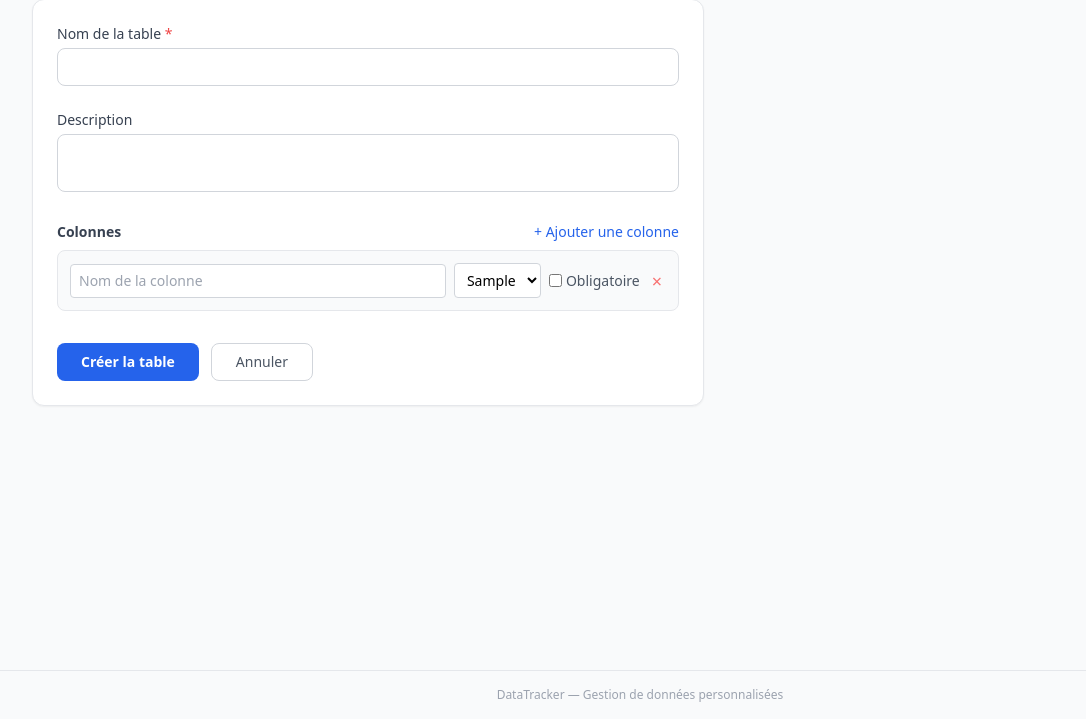
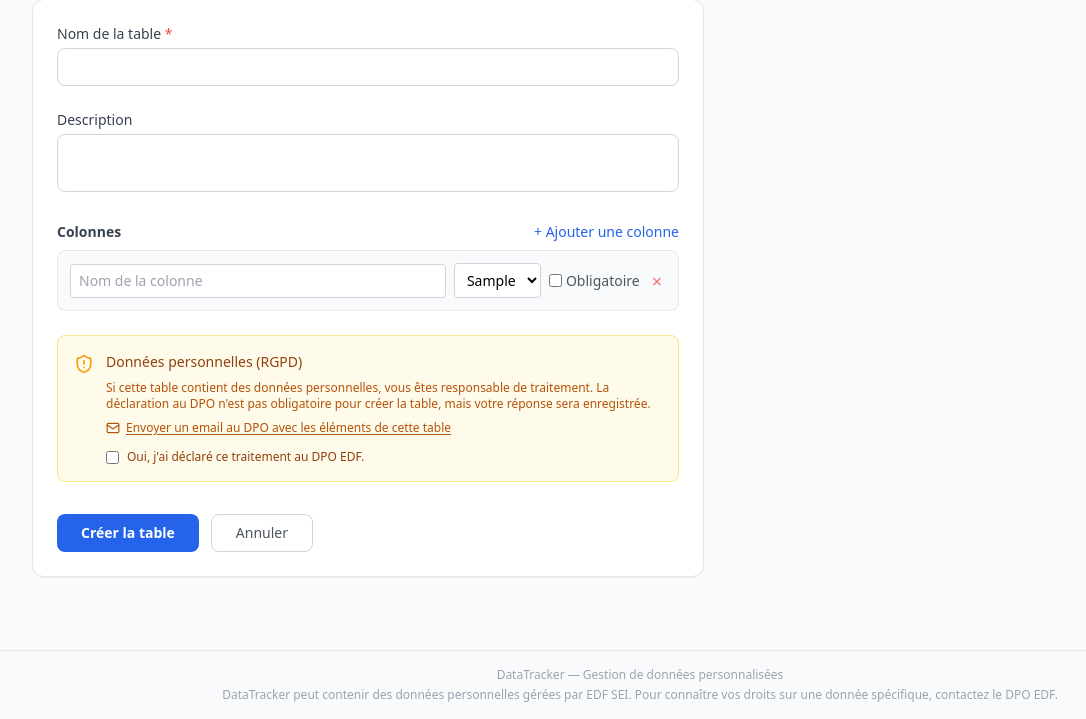
Before and after one commit to emmanuel-leveneur/datatracker, a FastAPI app: template app/templates/tables/create.html in a window 1280 px wide. Shown: the part 81-800 px from the top of the page, without its empty margins (0-1086 px from the left). Run offline with FastAPI, Linux system fonts and the light colour scheme; the template is opened without the code that fills it: most values are stand-ins (such as "Sample title", 1, 10 or a date in 2020); some libraries are stand-ins or nearby versions.

Commit message:
feat(rgpd): chiffrement SQLCipher + mention DPO à la création de table
- Chiffrement AES-256 de la base SQLite via SQLCipher (DB_ENCRYPTION_KEY)
- Script de migration scripts/encrypt_db.py pour chiffrer une base existante
- Mention RGPD dans le footer (responsable EDF SEI, contact DPO)
- Encart RGPD à la création de table : case à cocher dpo_declared (tracée en base),
  lien mailto pré-rempli avec les éléments de la table, texte précisant le caractère
  non obligatoire et l'enregistrement de la réponse

Co-Authored-By: Claude Sonnet 4.6 <noreply@anthropic.com>

```diff
--- a/app/config.py
+++ b/app/config.py
@@ -8,6 +8,9 @@ _DEFAULT_DB = f"sqlite:///{os.path.join(os.path.expanduser('~'), 'datatracker.db
 class Settings(BaseSettings):
     DATABASE_URL: str = _DEFAULT_DB
     SECRET_KEY: str = "change-me-in-production-use-env-var"
+
+    # Chiffrement SQLCipher (AES-256). Laisser vide pour SQLite non chiffré.
+    DB_ENCRYPTION_KEY: str = ""
 
     # URL publique de l'application (utilisée dans les liens des emails)
     APP_URL: str = "http://localhost:8000"
--- a/app/database.py
+++ b/app/database.py
@@ -4,11 +4,28 @@ from sqlalchemy.orm import DeclarativeBase, sessionmaker
 from app.config import settings
 
 DATABASE_URL = settings.DATABASE_URL
+_ENCRYPTION_KEY = settings.DB_ENCRYPTION_KEY
 
-# connect_args spécifique à SQLite (check_same_thread non applicable à PostgreSQL)
-_connect_args = {"check_same_thread": False} if DATABASE_URL.startswith("sqlite") else {}
 
-engine = create_engine(DATABASE_URL, connect_args=_connect_args)
+def _make_engine():
+    if _ENCRYPTION_KEY and DATABASE_URL.startswith("sqlite:///"):
+        import sqlcipher3
+
+        db_path = DATABASE_URL[len("sqlite:///"):]
+
+        def _creator():
+            conn = sqlcipher3.connect(db_path, check_same_thread=False)
+            safe_key = _ENCRYPTION_KEY.replace('"', '""')
+            conn.execute(f'PRAGMA key="{safe_key}"')
+            return conn
+
+        return create_engine("sqlite://", creator=_creator)
+
+    connect_args = {"check_same_thread": False} if DATABASE_URL.startswith("sqlite") else {}
+    return create_engine(DATABASE_URL, connect_args=connect_args)
+
+
+engine = _make_engine()
 
 SessionLocal = sessionmaker(autocommit=False, autoflush=False, bind=engine)
 
@@ -40,6 +57,7 @@ def _run_migrations():
         ],
         "data_tables": [
             ("deleted_at", "ALTER TABLE data_tables ADD COLUMN deleted_at DATETIME"),
+            ("dpo_declared", "ALTER TABLE data_tables ADD COLUMN dpo_declared BOOLEAN DEFAULT 0"),
         ],
         "table_rows": [
             ("deleted_at", "ALTER TABLE table_rows ADD COLUMN deleted_at DATETIME"),
--- a/app/models.py
+++ b/app/models.py
@@ -60,6 +60,7 @@ class DataTable(Base):
     created_by_id: Mapped[int] = mapped_column(ForeignKey("users.id"), nullable=False)
     created_at: Mapped[datetime] = mapped_column(DateTime, server_default=func.now())
     deleted_at: Mapped[datetime | None] = mapped_column(DateTime, nullable=True, default=None)
+    dpo_declared: Mapped[bool] = mapped_column(Boolean, default=False)
 
     owner: Mapped["User"] = relationship(back_populates="tables")
     columns: Mapped[list["TableColumn"]] = relationship(
--- a/app/routers/tables.py
+++ b/app/routers/tables.py
@@ -133,10 +133,12 @@ def create_table(
     col_related_table_ids: list[str] = Form(default=[]),
     col_related_display_col_ids: list[str] = Form(default=[]),
     col_related_value_col_ids: list[str] = Form(default=[]),
+    dpo_declared: str = Form(default=""),
     user: User = Depends(get_current_user),
     db: Session = Depends(get_db),
 ):
-    table = DataTable(name=name, description=description, created_by_id=user.id)
+    table = DataTable(name=name, description=description, created_by_id=user.id,
+                      dpo_declared=bool(dpo_declared))
     db.add(table)
     db.flush()
     db.add(TableOwner(table_id=table.id, user_id=user.id))
--- a/app/templates/base.html
+++ b/app/templates/base.html
@@ -135,8 +135,9 @@
     {% block content %}{% endblock %}
   </main>
 
-  <footer class="text-center text-xs text-gray-400 py-4 border-t">
-    DataTracker &mdash; Gestion de données personnalisées
+  <footer class="text-center text-xs text-gray-400 py-4 border-t space-y-1">
+    <div>DataTracker &mdash; Gestion de données personnalisées</div>
+    <div>DataTracker peut contenir des données personnelles gérées par EDF SEI. Pour connaître vos droits sur une donnée spécifique, contactez le DPO EDF.</div>
   </footer>
 
   <!-- Lucide Icons -->
--- a/app/templates/tables/create.html
+++ b/app/templates/tables/create.html
@@ -108,6 +108,43 @@
   }
 
   document.addEventListener('DOMContentLoaded', () => addColumn());
+
+  function openDpoMail(e) {
+    e.preventDefault();
+    var tableName = (document.querySelector('input[name="name"]') || {}).value || '(non renseigné)';
+    var desc = (document.querySelector('textarea[name="description"]') || {}).value || 'Non précisée';
+    var today = new Date().toLocaleDateString('fr-FR');
+
+    var cols = [];
+    document.querySelectorAll('.col-row').forEach(function(row) {
+      var n = (row.querySelector('input[name="col_names"]') || {}).value || '';
+      var t = (row.querySelector('select[name="col_types"]') || {}).value || '';
+      if (n) cols.push('  - ' + n + ' (type : ' + t + ')');
+    });
+    var colsList = cols.length ? cols.join('\n') : '  (aucune colonne définie)';
+
+    var subject = 'Déclaration de traitement de données personnelles — ' + tableName;
+    var body = [
+      'Bonjour,',
+      '',
+      'Je vous contacte afin de déclarer un nouveau traitement de données personnelles conformément au RGPD.',
+      '',
+      'Intitulé du traitement : ' + tableName,
+      'Finalité / description  : ' + desc,
+      'Responsable du traitement : {{ user.username }} ({{ user.email }})',
+      'Date de déclaration : ' + today,
+      '',
+      'Catégories de données traitées (colonnes de la table) :',
+      colsList,
+      '',
+      'Merci de bien vouloir enregistrer ce traitement dans le registre des activités de traitement.',
+      '',
+      'Cordialement,',
+      '{{ user.username }}',
+    ].join('\n');
+
+    window.location.href = 'mailto:?subject=' + encodeURIComponent(subject) + '&body=' + encodeURIComponent(body);
+  }
 </script>
 {% endblock %}
 {% block content %}
@@ -138,6 +175,26 @@
       <div id="columns-container" class="space-y-2"></div>
     </div>
 
+    <div class="border border-amber-200 bg-amber-50 rounded-lg p-4">
+      <div class="flex items-start gap-3">
+        <i data-lucide="shield-alert" class="w-5 h-5 text-amber-500 shrink-0 mt-0.5"></i>
+        <div class="space-y-2">
+          <p class="text-sm text-amber-800 font-medium">Données personnelles (RGPD)</p>
+          <p class="text-xs text-amber-700">Si cette table contient des données personnelles, vous êtes responsable de traitement. La déclaration au DPO n'est pas obligatoire pour créer la table, mais votre réponse sera enregistrée.</p>
+          <a href="#" onclick="openDpoMail(event)"
+            class="inline-flex items-center gap-1.5 text-xs text-amber-700 underline underline-offset-2 hover:text-amber-900 transition">
+            <i data-lucide="mail" class="w-3.5 h-3.5 shrink-0"></i>
+            Envoyer un email au DPO avec les éléments de cette table
+          </a>
+          <label class="flex items-center gap-2 cursor-pointer">
+            <input type="checkbox" name="dpo_declared" value="1"
+              class="rounded border-amber-300 text-amber-600 focus:ring-amber-400" />
+            <span class="text-xs text-amber-800 font-medium">Oui, j'ai déclaré ce traitement au DPO EDF.</span>
+          </label>
+        </div>
+      </div>
+    </div>
+
     <div class="flex gap-3 pt-2">
       <button type="submit"
         class="bg-blue-600 hover:bg-blue-700 text-white font-semibold px-6 py-2 rounded-lg text-sm transition">
--- a/requirements.txt
+++ b/requirements.txt
@@ -12,6 +12,7 @@ pytest==8.3.3
 httpx==0.27.2
 pytest-asyncio==0.24.0
 bcrypt==4.2.0
+sqlcipher3
 python-dateutil==2.9.0
 aiosqlite==0.20.0
 chardet==7.3.0
```
Also changed, not shown: scripts/encrypt_db.py (added, +64 -0 lines), 1 other file.
